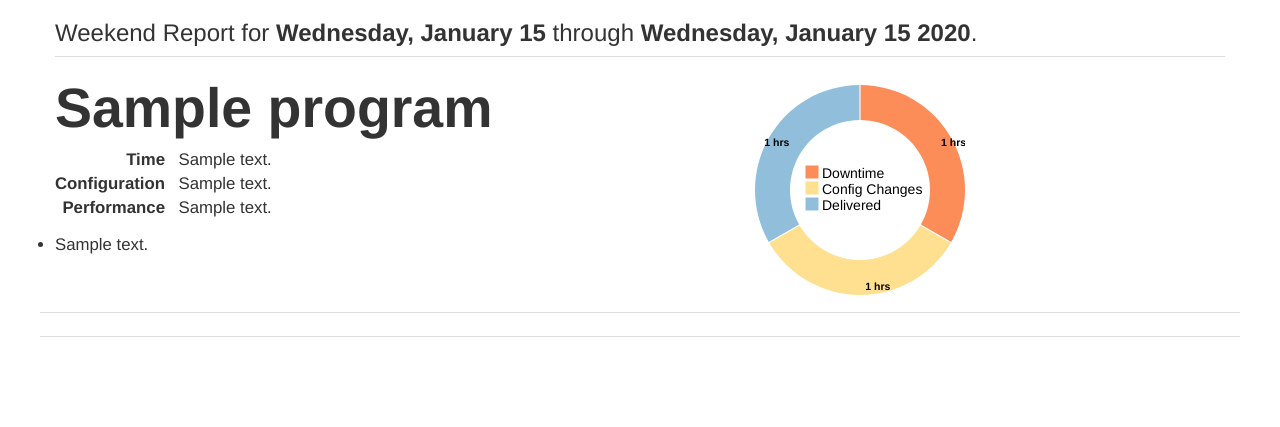
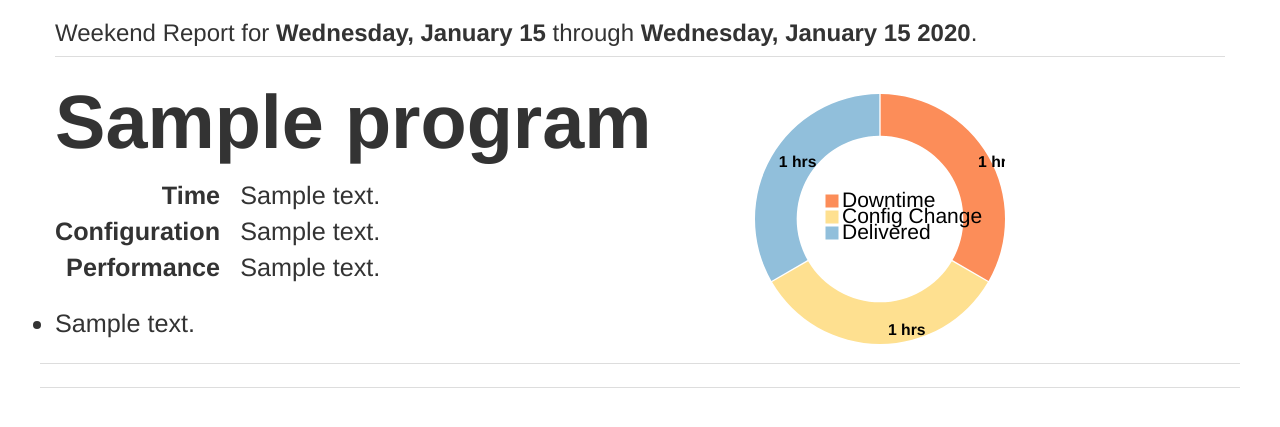
Before and after one commit to mattgibbs/weekend_report, a Flask app: page /reports/1/ in a window 1280 px wide. Shown: the top 427 px of the page. Run offline with Flask 2, Linux system fonts and the light colour scheme; tables that the repository leaves empty hold one stand-in row (values such as "Sample post"); some libraries are stand-ins or nearby versions.

Commit message:
Make text larger so that its somewhat readable when displayed on a projector.

```diff
--- a/app/static/pie.js
+++ b/app/static/pie.js
@@ -1,6 +1,7 @@
 function makePie(element, dataset, w, h) {
-  var outerRadius = w / 2;
-  var innerRadius = w / 3;
+  var margin = 30;
+  var outerRadius = (w) / 2;
+  var innerRadius = (w) / 3;
   var labelRadius = (outerRadius + innerRadius) / 2;
   var arc = d3.svg.arc()
   				.innerRadius(innerRadius)
@@ -13,7 +14,7 @@
   //Easy colors accessible via a 10-step ordinal scale
   //var color = d3.scale.category10();
   var color = d3.scale.ordinal()
-                .domain(["Downtime", "Config Changes", "Delivered"])
+                .domain(["Downtime", "Config Change", "Delivered"])
                 .range(["#fc8d59", "#fee090", "#91bfdb"])
   //Create SVG element
   var svg = d3.select(element)
@@ -53,7 +54,7 @@
               centroid = arc.centroid(d);
               midAngle = Math.atan2(centroid[1], centroid[0]);
               x = Math.cos(midAngle) * labelRadius;
-              return (x > 0) ? "start" : "end";
+              return (x > 0) ? "start" : "middle";
             })
             .text(function(d) {
               return d.data.value + " hrs";
@@ -105,7 +106,7 @@
   var legendRectSize = 12;
   var legendSpacing = 4;
   var legend = svg.selectAll('.legend')
-                  .data(["Downtime", "Config Changes", "Delivered"])
+                  .data(["Downtime", "Config Change", "Delivered"])
                   .enter()
                   .append('g')
                   .attr('class','legend')
--- a/app/static/report.css
+++ b/app/static/report.css
@@ -3,7 +3,7 @@
 	margin-bottom: 0.8em;
 }
 .program-name {
-	font-size: 3.3em;
+	font-size: 3.0em;
 	font-weight: bold;
 }
 
@@ -14,23 +14,24 @@
 }
 
 div.program-notes {
-	font-size: 1.2em;
+	font-size: 1.8em;
 }
 
 div.downtime-chart {
 	padding-top: 1.2em;
+  font-size: 1.5em;
 }
 
 div.history-plot text.mg-marker-text {
-	font-size: 1.2em;
+	font-size: 1.8em;
 }
 
 div.history-plot g.mg-x-axis text {
-	font-size: 0.8em;
+	font-size: 1.0em;
 }
 
 div.history-plot g.mg-y-axis text {
-	font-size: 0.8em;
+	font-size: 1.2em;
 }
 
 div.history-plot h2.mg-chart-title {
--- a/app/templates/show_report.html
+++ b/app/templates/show_report.html
@@ -40,9 +40,9 @@
           <div class="downtime-chart" id="{{ report_item.name_without_whitespace() }}-uptime">
             <script type="text/javascript">
               //Width and height
-              var w = 210;
-              var h = 210;
-              var dataset = [ {% if report_item.downtime_data.downtime and report_item.downtime_data.downtime > 0 %}{title: "Downtime", value: {{ report_item.downtime_data.downtime }} }, {% endif %}{% if report_item.downtime_data.config_changes and report_item.downtime_data.config_changes > 0 %}{title: "Config Changes", value: {{ report_item.downtime_data.config_changes }} }, {% endif %}{% if report_item.downtime_data.delivered and report_item.downtime_data.delivered > 0 %}{title: "Delivered", value: {{ report_item.downtime_data.delivered }} } {% endif %} ];
+              var w = 250;
+              var h = 250;
+              var dataset = [ {% if report_item.downtime_data.downtime and report_item.downtime_data.downtime > 0 %}{title: "Downtime", value: {{ report_item.downtime_data.downtime }} }, {% endif %}{% if report_item.downtime_data.config_changes and report_item.downtime_data.config_changes > 0 %}{title: "Config Change", value: {{ report_item.downtime_data.config_changes }} }, {% endif %}{% if report_item.downtime_data.delivered and report_item.downtime_data.delivered > 0 %}{title: "Delivered", value: {{ report_item.downtime_data.delivered }} } {% endif %} ];
               makePie('div#{{ report_item.name_without_whitespace() }}-uptime',dataset,w,h);
             </script>
           </div>
```
